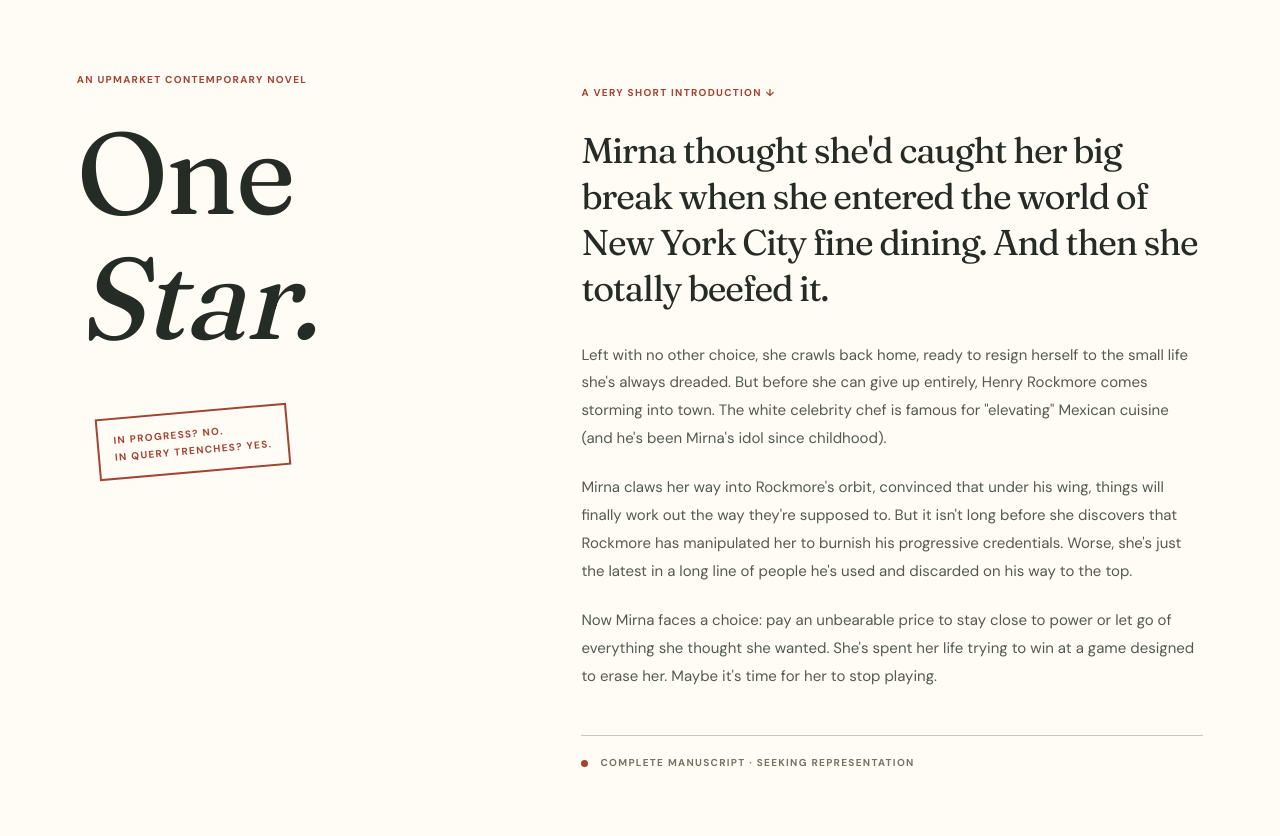
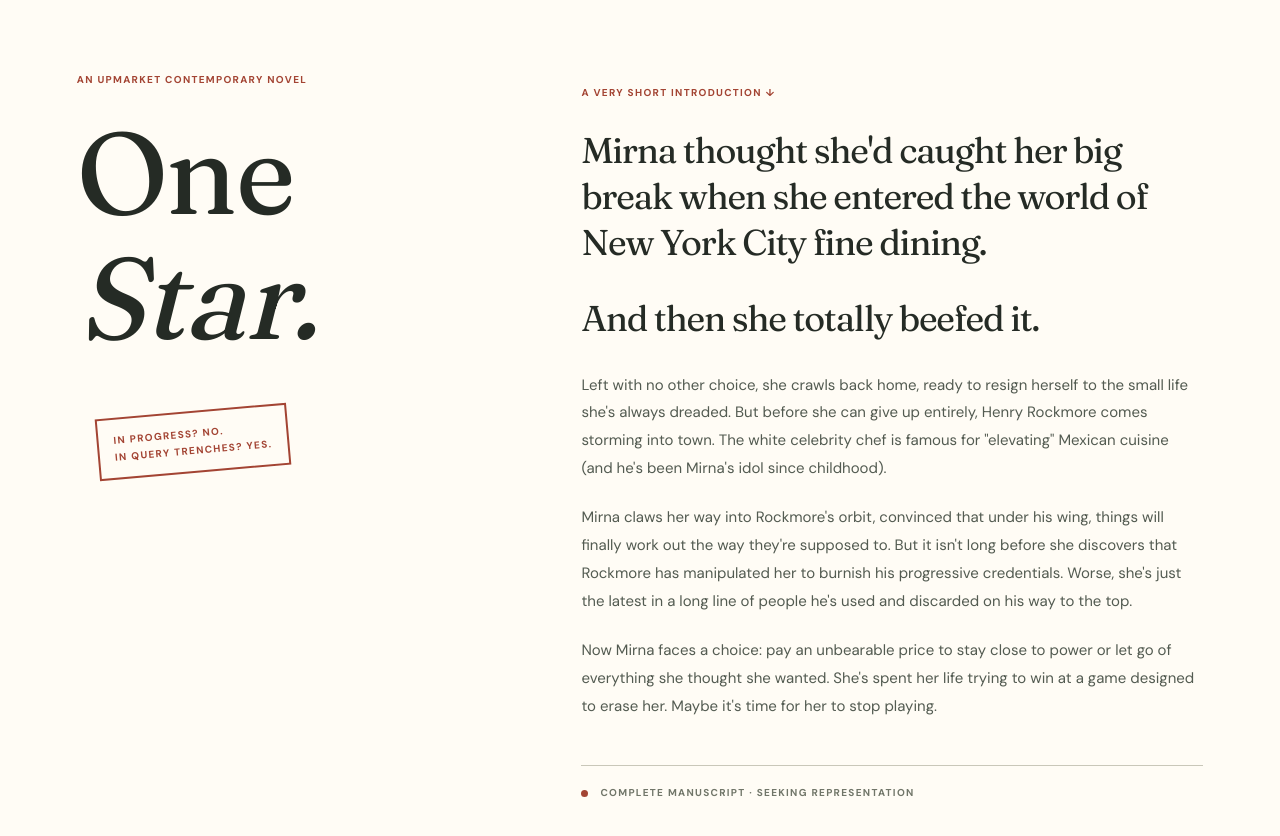
Before and after one commit to rjmajma/raphmajma-dot-com, a plain HTML site: page index.html in a window 1280 px wide. Shown: the part 800-1636 px from the top of the page. Drawn offline with nearby package versions, Linux system fonts and the light colour scheme.

Commit message:
Update index.html
Spacing change

```diff
--- a/index.html
+++ b/index.html
@@ -46,7 +46,8 @@
           <div class="work-title"><p class="eyebrow">AN UPMARKET CONTEMPORARY NOVEL</p><h2 id="writing-heading">One<br><em>Star.</em></h2><div class="stamp">IN PROGRESS? NO.<br>IN QUERY TRENCHES? YES.</div></div>
           <div class="work-description">
             <div class="folio">A VERY SHORT INTRODUCTION ↓</div>
-            <p class="lead">Mirna thought she'd caught her big break when she entered the world of New York City fine dining. And then she totally beefed it.</p>
+            <p class="lead">Mirna thought she'd caught her big break when she entered the world of New York City fine dining.</p>
+            <p class="lead">And then she totally beefed it.</p>
             <p>Left with no other choice, she crawls back home, ready to resign herself to the small life she's always dreaded. But before she can give up entirely, Henry Rockmore comes storming into town. The white celebrity chef is famous for &quot;elevating&quot; Mexican cuisine (and he's been Mirna's idol since childhood).</p>
             <p>Mirna claws her way into Rockmore's orbit, convinced that under his wing, things will finally work out the way they're supposed to. But it isn't long before she discovers that Rockmore has manipulated her to burnish his progressive credentials. Worse, she's just the latest in a long line of people he's used and discarded on his way to the top.</p>
             <p>Now Mirna faces a choice: pay an unbearable price to stay close to power or let go of everything she thought she wanted. She's spent her life trying to win at a game designed to erase her. Maybe it's time for her to stop playing.</p>
```
